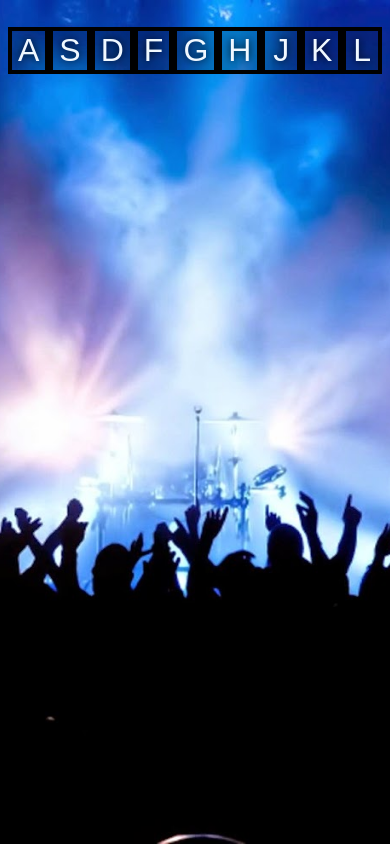
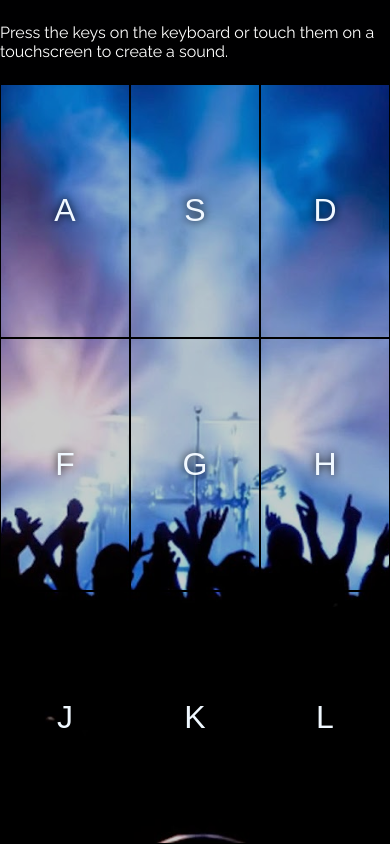
Before and after one commit to kushal90/kumarkushal, a plain HTML site: page Projects/Keyboard/index.html in a window 390 px wide. Drawn offline with Linux system fonts and the light colour scheme.

Commit message:
Added flexbox.
Made the container "flex" For better accessibility on small screen devices.

```diff
--- a/Projects/Keyboard/index.html
+++ b/Projects/Keyboard/index.html
@@ -4,8 +4,13 @@
     <meta charset="utf-8">
     <title>Keyboard drums</title>
     <link rel="stylesheet" href="style.css">
+    <link href="https://fonts.googleapis.com/css?family=Raleway" rel="stylesheet">
 </head>
 <body>
+<div class = heading_text>
+    <p>Press the keys on the keyboard or touch them on a touchscreen to create a sound.</p>
+
+</div>
     <div id="keysDiv" class="keys">
         <button id="KeyA" class="key key--unpressed">
             A
--- a/Projects/Keyboard/script.js
+++ b/Projects/Keyboard/script.js
@@ -3,6 +3,8 @@ function playSound(event) {
     let keyId = event.code + "-audio";
     let key = document.getElementById(keyId.substring(0,4));
     let audio = document.getElementById(keyId);
+    // const keys = Array.from(document.getElementsByClassName("key"));
+    // keys.forEach(element => element.classList.add('transparent'));
     key.classList.add('playing');
     audio.currentTime = 0;
     audio.play();
@@ -17,9 +19,10 @@ function playSoundtouch(event) {
 }
 function removeTransition(e) {
     e.target.classList.remove("playing");
+    // const keys = Array.from(document.getElementsByClassName("key"));
+    // keys.forEach(element => element.classList.remove('transparent'));
 }
-const keys = Array.from(document.getElementsByClassName("key key--unpressed"));
+const keys = Array.from(document.getElementsByClassName("key"));
 keys.forEach(element => element.addEventListener("transitionend", removeTransition));
-
 window.addEventListener('keydown', playSound);
 document.getElementById("keysDiv").addEventListener('touchstart', playSoundtouch);
--- a/Projects/Keyboard/style.css
+++ b/Projects/Keyboard/style.css
@@ -1,27 +1,74 @@
 html{
     background: url(images/drums.jpg) center;
     background-size: cover;
+    overflow: hidden;
 }
+
+body{
+    margin: 0px;
+}
+
+/* Box-sizing border-box */
+* { -moz-box-sizing: border-box; -webkit-box-sizing: border-box; box-sizing: border-box; }
+
+
+/*.keys{*/
+    /*border: goldenrod solid 10px;*/
+    /*display: flex;*/
+    /*flex: 1;*/
+    /*min-height: 20vh;*/
+    /*align-items: center;*/
+    /*justify-content: center;*/
+    /*text-shadow:4px 4px 0 rgba(0,0,0,0.1);*/
+/*}*/
+/*.key{*/
+    /*border: 0.3rem solid black;*/
+    /*width:10rem;*/
+    /*margin: auto;*/
+    /*background: rgba(0,0,0,0.2);*/
+    /*text-shadow: 0 0 .5rem black;*/
+    /*transition: all 0.2s ease;*/
+    /*color: aliceblue;*/
+    /*font-size: xx-large;*/
+    /*align-items: stretch;*/
+/*}*/
+
+.heading_text{
+    display: flex;
+    color:white;
+    height: 10vh;
+    justify-content: center;
+    align-items: center;
+    background: rgba(0,0,1,1);
+    font-family: 'Raleway', sans-serif;;
+}
+
 .keys{
     display: flex;
-    flex: 1;
-    min-height: 10vh;
-    align-items: center;
-    justify-content: center;
+    height: 90vh;
+    flex-wrap: wrap;
+    /*align-items: center;*/
 }
+
 .key{
-    border: 0.3rem solid black;
-    width:10rem;
-    margin: auto;
+    color: aliceblue;
+    border: solid 1px black;
+    /*margin: auto;*/
     background: rgba(0,0,0,0.2);
     text-shadow: 0 0 .5rem black;
-    transition: all 0.2s ease;
-    color: aliceblue;
     font-size: xx-large;
+    /*flex:1;*/
+    width: calc(33.33333%);
+    transition: all 0.1s ease;
 }
 
 .playing {
-    transform: scale(1.1);
-    border-color: gold;
-    box-shadow: 0 0 1rem goldenrod;
+    transform: scale(1.01);
+    font-size: x-large;
+    border-color: goldenrod;
+    box-shadow: 0 0 10vh goldenrod;
 }
+
+.transparent{
+    border-color: transparent;
+}
```
